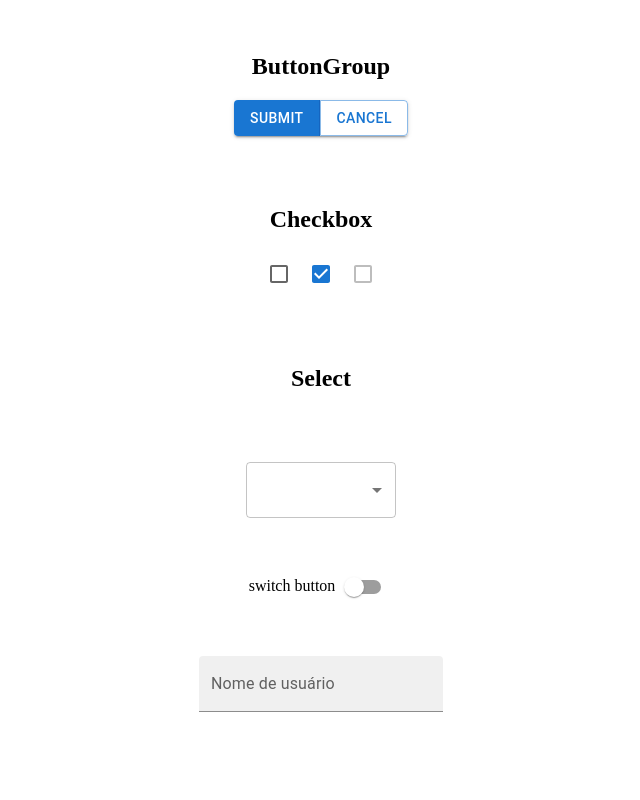
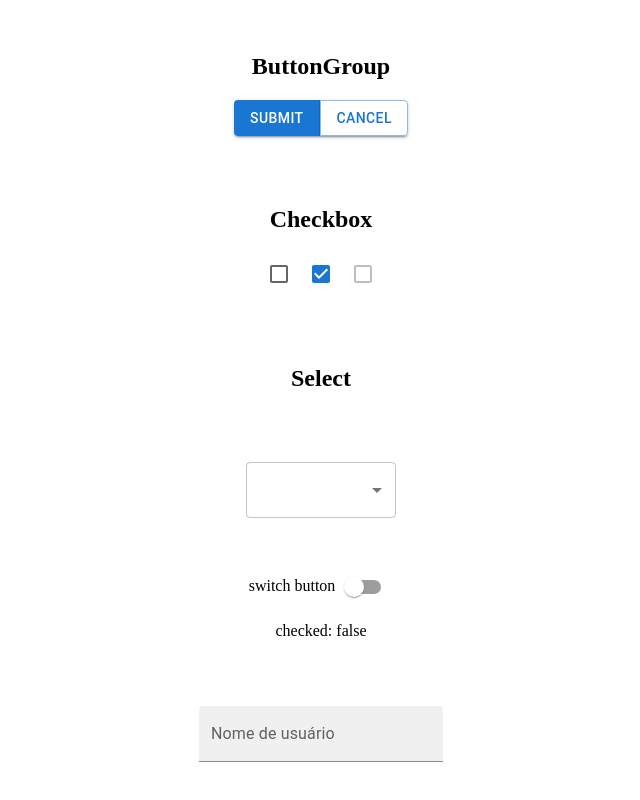
Before and after one commit to BrenoDev00/Estudos_React, a React (Vite) app in the folder material-ui/: page / in a window 1280 px wide. Shown: the part 497-1297 px from the top of the page, without its empty margins (319-959 px from the left). Before the commit the page ends 1249 px from the top, so only its background shows below. Built offline with nearby package versions, Linux system fonts and the light colour scheme.

Commit message:
praticando com o text field

```diff
--- a/material-ui/src/components/switch.tsx
+++ b/material-ui/src/components/switch.tsx
@@ -12,7 +12,7 @@ export const SwitchComponent = () => {
       <span>switch button</span>
       <Switch checked={checked} onChange={handleChange} />
 
-      {checked && <p>checked</p>}
+      <p>checked: {checked ? "true" : "false"} </p>
     </div>
   );
 };
--- a/material-ui/src/components/text-field.tsx
+++ b/material-ui/src/components/text-field.tsx
@@ -1,5 +1,20 @@
 import { TextField } from "@mui/material";
+import { useState } from "react";
 
 export const TextFieldComponent = () => {
-  return <TextField id="id-tal" label="Nome de usuário" variant="filled" />;
+  const [userName, setUserName] = useState<string>("");
+
+  return (
+    <>
+      <TextField
+        id="id-tal"
+        label="Nome de usuário"
+        variant="filled"
+        value={userName}
+        onChange={(event) => setUserName(event.currentTarget.value)}
+      />
+
+      {userName && <output>your name: {userName}</output>}
+    </>
+  );
 };
```
